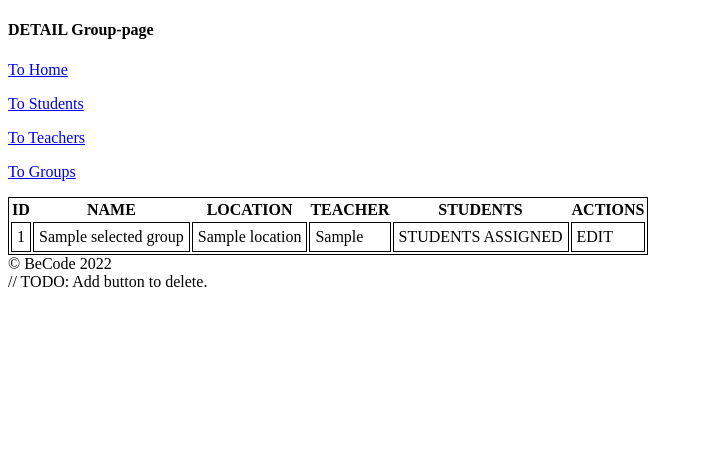
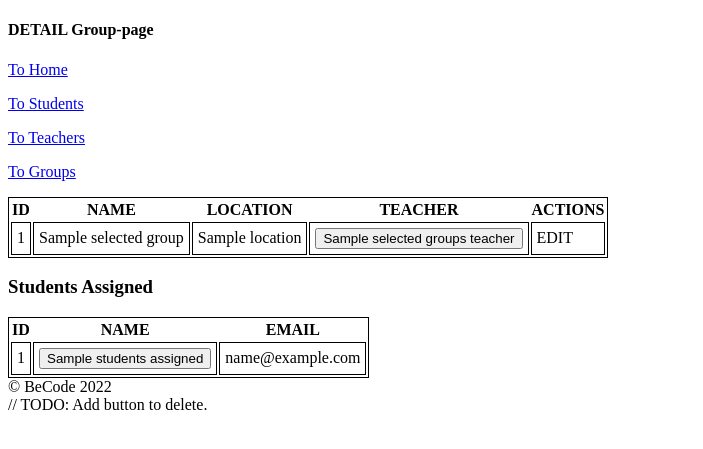
Before and after one commit to WendyQuarteer/php-crud, a PHP site: template View/groups/detailGroup.php in a window 1280 px wide. Shown: the top 449 px of the page, without its empty margins (0-703 px from the left). Run offline with PHP 8.4, Linux system fonts and the light colour scheme; the template is opened without the code that fills it: most values are stand-ins (such as "Sample title", 1, 10 or a date in 2020).

Commit message:
the details group view now shows the assigned students and teacher with respective clickable links

```diff
--- a/Controller/GroupsController.php
+++ b/Controller/GroupsController.php
@@ -8,10 +8,13 @@ class GroupsController
     {
         $groupLoader = new GroupLoader();
         $teacherLoader = new TeacherLoader();
+        $studentLoader = new StudentLoader();
 
         if(isset($GET['type']) && $GET['type'] === 'detail') {
 
             $selectedGroup = $groupLoader->loadGroupById($POST["selected-group"]);
+            $selectedGroupsTeacher = $teacherLoader->loadTeacherById($selectedGroup->getTeacherAssigned());
+            $studentsAssigned = $studentLoader->loadTeacherStudents($selectedGroupsTeacher->getId());
 
             require 'View/groups/detailGroup.php';
 
--- a/View/groups/detailGroup.php
+++ b/View/groups/detailGroup.php
@@ -19,7 +19,6 @@ Anything complex should be calculated in the model -->
             <th>NAME</th>
             <th>LOCATION</th>
             <th>TEACHER</th>
-            <th>STUDENTS</th>
             <th>ACTIONS</th>
         </tr>
     </thead>
@@ -28,13 +27,35 @@ Anything complex should be calculated in the model -->
             <td style="padding: 5px; border: 1px solid black;"> <?php echo $selectedGroup->getId(); ?> </td>
             <td style="padding: 5px; border: 1px solid black;"> <?php echo $selectedGroup->getName(); ?> </td>
             <td style="padding: 5px; border: 1px solid black;"> <?php echo $selectedGroup->getLocation(); ?> </td>
-            <td style="padding: 5px; border: 1px solid black;"> <?php echo $selectedGroup->getTeacherAssigned(); ?></td>
-            <td style="padding: 5px; border: 1px solid black;">STUDENTS ASSIGNED</td>
+            <td style="padding: 5px; border: 1px solid black;"> <form action="index.php?page=teachers&type=detail" method="post"> <input name="selected-teacher" type="hidden" value=" <?= $selectedGroupsTeacher->getId() ?> "> <button type="submit"> <?= $selectedGroupsTeacher->getName() ?> </button> </form> </td>
             <td style="padding: 5px; border: 1px solid black;">EDIT</td>
         </tr>
     </tbody>
 </table>
 
+<h3>Students Assigned</h3>
+
+<table style="border: 1px solid;">
+        <!-- headings -->
+        <tr>
+            <th>ID</th>
+            <th>NAME</th>
+            <th>EMAIL</th>
+        </tr>
+
+        <?php foreach($studentsAssigned as $student): ?>
+
+         <tr>
+            <td style="padding: 5px; border: 1px solid black;"> <?= $student->getId() ?> </td>
+            <td style="padding: 5px; border: 1px solid black;"> <form action="index.php?page=students&type=detail" method="post"> <input name="selected-student" type="hidden" value=" <?= $student->getId() ?> "> <button type="submit"> <?= $student->getName() ?> </button> </form> </td>
+            <td style="padding: 5px; border: 1px solid black;"> <?= $student->getEmail() ?> </td>
+
+        </tr>
+
+         <?php endforeach; ?>
+
+    </table>
+
 </section>
 
 <?php require 'View/includes/footer.php' ?>
--- a/View/groups/groups.php
+++ b/View/groups/groups.php
@@ -31,11 +31,13 @@ Anything complex should be calculated in the model -->
 
         <?php foreach($groupsArray as $group): ?>
 
+           <?php $teacher = $teacherLoader->loadTeacherById($group->getTeacherAssigned());  ?>
+
          <tr>
             <td style="padding: 5px; border: 1px solid black;"> <?= $group->getId() ?> </td>
-            <td style="padding: 5px; border: 1px solid black;"> <?= $group->getName() ?> </td>
+            <td style="padding: 5px; border: 1px solid black;"> <form action="index.php?page=groups&type=detail" method="post"> <input name="selected-group" type="hidden" value=" <?= $group->getId() ?> "> <button type="submit"> <?= $group->getName() ?> </button> </form> </td>
             <td style="padding: 5px; border: 1px solid black;"> <?= $group->getLocation() ?> </td>
-            <td style="padding: 5px; border: 1px solid black;"> <?= $group->getTeacherAssigned() ?> </td>
+            <td style="padding: 5px; border: 1px solid black;"> <form action="index.php?page=teachers&type=detail" method="post"> <input name="selected-teacher" type="hidden" value=" <?= $teacher->getId() ?> "> <button type="submit"> <?= $teacher->getName() ?> </button> </form> </td>
             <td style="padding: 5px; border: 1px solid black;"> DELETE </td>
         </tr>
 
--- a/View/students/students.php
+++ b/View/students/students.php
@@ -41,7 +41,6 @@ Anything complex should be calculated in the model -->
             <td style="padding: 5px; border: 1px solid black;"> <form action="index.php?page=students&type=detail" method="post"> <input name="selected-student" type="hidden" value=" <?= $student->getId() ?> "> <button type="submit"> <?= $student->getName() ?> </button> </form> </td>
             <td style="padding: 5px; border: 1px solid black;"> <?= $student->getEmail() ?> </td>
             <td style="padding: 5px; border: 1px solid black;"> <form action="index.php?page=groups&type=detail" method="post"> <input name="selected-group" type="hidden" value=" <?= $group->getId() ?> "> <button type="submit"> <?= $group->getName() ?> </button> </form> </td>
-            <td style="padding: 5px; border: 1px solid black;"> <form action="index.php?page=teachers&type=detail" method="post"> <input name="selected-teacher" type="hidden" value=" <?= $teacher->getId() ?> "> <button type="submit"> <?= $teacher->getName() ?> </button> </form> </td>
             <td style="padding: 5px; border: 1px solid black;">DELETE</td>
         </tr>
 
```
